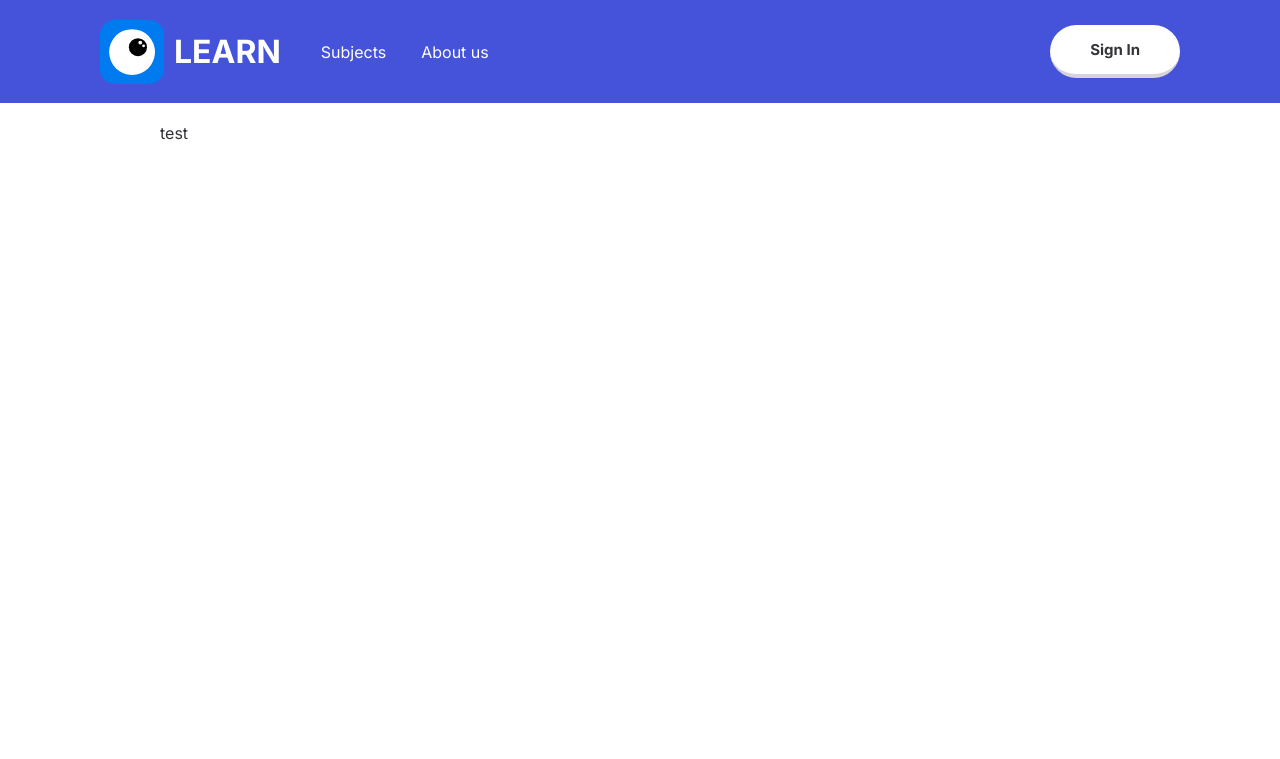
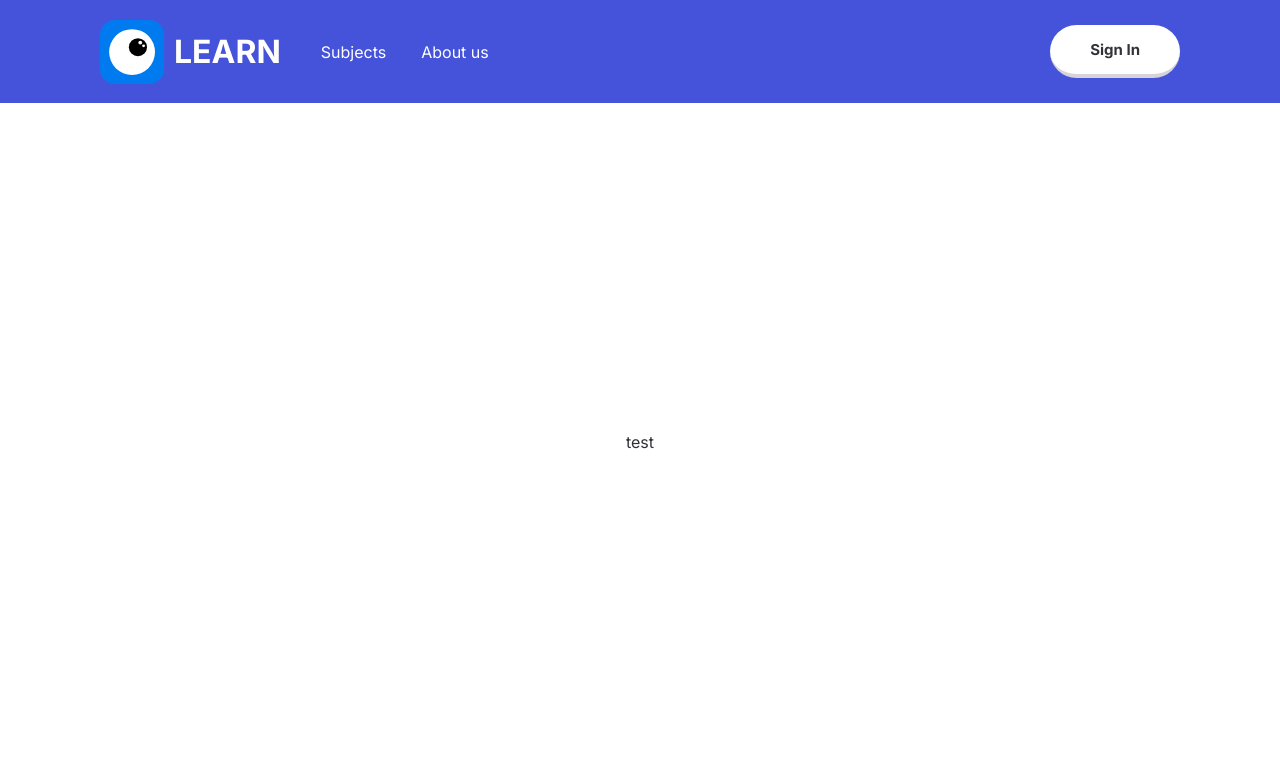
Before and after one commit to snackbag/learn, a Flask app: page /login in a window 1280 px wide. Shown: the top 759 px of the page. Run offline with Flask 3, Linux system fonts and the light colour scheme.

Commit message:
center stuff!

```diff
--- a/static/styles.css
+++ b/static/styles.css
@@ -87,6 +87,16 @@ body {
     background-color: rgba(0, 0, 0, 0.1);
 }
 
+.center {
+    display: flex;
+    flex-direction: column;
+    flex-wrap: wrap;
+    align-items: center;
+    justify-content: center;
+    height: 100%;
+    width: 100%;
+}
+
 @media screen and (max-width: 800px) {
     .nav {
         padding: 0 30px;
```
